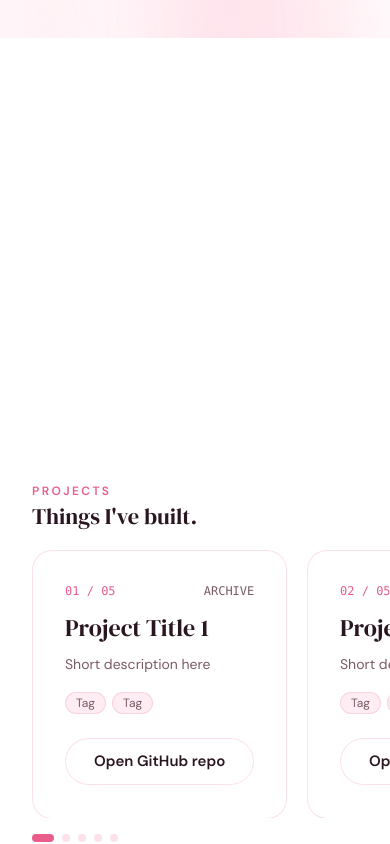
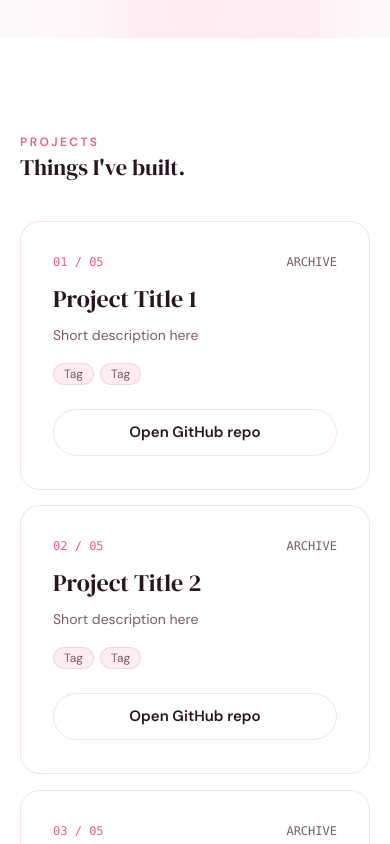
Before and after one commit to callmebirri/BirriPortfolio, a Next.js app: page / in a window 390 px wide. Shown: the part 2580-3424 px from the top of the page. Built offline with nearby package versions, Linux system fonts and the light colour scheme.

Commit message:
Rework pinned passions projects transition

```diff
--- a/app/globals.css
+++ b/app/globals.css
@@ -128,7 +128,7 @@
 }
 
 .cinematic-stage {
-  position: sticky;
+  position: relative;
   top: 0;
   width: 100%;
   height: 100svh;
@@ -255,6 +255,38 @@
   transform: translateY(-1px);
 }
 
+.projects-rail {
+  display: flex;
+  align-items: center;
+  justify-content: center;
+  padding-left: clamp(120px, 10vw, 180px);
+  padding-right: clamp(2rem, 6vw, 6rem);
+  will-change: transform, opacity;
+}
+
+.projects-group {
+  display: flex;
+  width: min(100%, 1180px);
+  flex-direction: column;
+  gap: 3rem;
+  margin: 0 auto;
+}
+
+.projects-rail .projects-viewport {
+  width: 100%;
+}
+
+.projects-rail .projects-track {
+  display: flex;
+  justify-content: center;
+  gap: 1.5rem;
+}
+
+.projects-rail .project-card {
+  width: clamp(170px, 17vw, 220px);
+  min-height: 270px;
+}
+
 .project-card {
   background: var(--surface);
   border: 1.5px solid var(--border-soft);
@@ -327,6 +359,28 @@
     display: none !important;
   }
 
+  .projects-rail {
+    align-items: stretch;
+    justify-content: flex-start;
+    padding: 6rem 1.25rem;
+  }
+
+  .projects-group {
+    width: 100%;
+    gap: 2.5rem;
+  }
+
+  .projects-rail .projects-track {
+    flex-direction: column;
+    gap: 1rem;
+  }
+
+  .projects-rail .project-card {
+    width: 100%;
+    min-height: 0;
+    border-radius: 20px;
+  }
+
   .nav-layer {
     position: sticky !important;
     top: 0;
@@ -345,6 +399,21 @@
     position: relative;
     height: auto !important;
   }
+  .projects-rail {
+    align-items: stretch;
+    justify-content: flex-start;
+    padding: 6rem 1.25rem;
+  }
+  .projects-group {
+    width: 100%;
+  }
+  .projects-rail .projects-track {
+    flex-direction: column;
+  }
+  .projects-rail .project-card {
+    width: 100%;
+    border-radius: 20px;
+  }
   .narrative-panel {
     position: relative;
     opacity: 1 !important;
--- a/components/portfolio/JourneyTimeline.tsx
+++ b/components/portfolio/JourneyTimeline.tsx
@@ -14,21 +14,30 @@ export default function JourneyTimeline() {
   const [activeIndex, setActiveIndex] = useState(0)
 
   useEffect(() => {
-    const update = () => {
-      const section = document.querySelector('.cinematic-section')
-      if (!section) return
-      const maxScroll = Math.max(section.scrollHeight - window.innerHeight, 1)
-      const progress = Math.min(1, Math.max(0, window.scrollY / maxScroll))
+    const update = (progress: number) => {
       let nextIndex = 0
       steps.forEach((step, index) => {
         if (progress >= step.progress) nextIndex = index
       })
       setActiveIndex(nextIndex)
     }
+    const onTimelineProgress = (event: Event) => {
+      update((event as CustomEvent<{ progress: number }>).detail.progress)
+    }
+    const onScrollFallback = () => {
+      const section = document.querySelector('.cinematic-section')
+      if (!section) return
+      const maxScroll = Math.max(section.scrollHeight - window.innerHeight, 1)
+      update(Math.min(1, Math.max(0, window.scrollY / maxScroll)))
+    }
 
-    update()
-    window.addEventListener('scroll', update, { passive: true })
-    return () => window.removeEventListener('scroll', update)
+    onScrollFallback()
+    window.addEventListener('portfolio:progress', onTimelineProgress)
+    window.addEventListener('scroll', onScrollFallback, { passive: true })
+    return () => {
+      window.removeEventListener('portfolio:progress', onTimelineProgress)
+      window.removeEventListener('scroll', onScrollFallback)
+    }
   }, [])
 
   return (
--- a/components/portfolio/ProjectsRail.tsx
+++ b/components/portfolio/ProjectsRail.tsx
@@ -1,27 +1,21 @@
 'use client'
 
-import { forwardRef, useEffect, useRef, useState } from 'react'
+import { forwardRef, useRef } from 'react'
 import { projects } from '@/content/projects'
 
 const ProjectsRail = forwardRef<HTMLElement>((_, ref) => {
   const announcerRef = useRef<HTMLDivElement>(null)
-  const [activeIndex, setActiveIndex] = useState(0)
-
-  useEffect(() => {
-    if (announcerRef.current) {
-      announcerRef.current.textContent = `Project ${activeIndex + 1} of ${projects.length}: ${projects[activeIndex].title}`
-    }
-  }, [activeIndex])
 
   return (
     <section
       ref={ref}
       id="projects"
-      className="copy-layer projects-rail flex flex-col justify-end"
+      className="copy-layer projects-rail"
       aria-label="Projects"
-      style={{ opacity: 0, pointerEvents: 'none', top: '38%', bottom: 0, height: 'auto', paddingBottom: '2.5rem', zIndex: 25, background: 'var(--surface)' }}
+      aria-hidden="true"
+      style={{ opacity: 0, pointerEvents: 'none', zIndex: 25, background: 'var(--surface)' }}
     >
-      <div className="mb-5 flex items-end justify-between px-8 md:px-16">
+      <div className="projects-group">
         <div>
           <p className="mb-1.5 text-xs font-semibold uppercase tracking-widest" style={{ color: 'var(--accent-color)', letterSpacing: '0.2em' }}>
             Projects
@@ -30,10 +24,9 @@ const ProjectsRail = forwardRef<HTMLElement>((_, ref) => {
             Things I&apos;ve built.
           </h2>
         </div>
-      </div>
 
-      <div className="projects-viewport overflow-hidden px-8 md:px-16" role="region" aria-label="Projects gallery">
-        <div className="projects-track flex gap-5" style={{ willChange: 'transform' }}>
+      <div className="projects-viewport" role="region" aria-label="Projects gallery">
+        <div className="projects-track" style={{ willChange: 'auto' }}>
           {projects.map((project, index) => (
             <article key={project.id} className="project-card project-placard">
               <div className="flex items-start justify-between gap-4">
@@ -56,11 +49,9 @@ const ProjectsRail = forwardRef<HTMLElement>((_, ref) => {
           ))}
         </div>
       </div>
+      </div>
 
-      <div className="mt-4 flex items-center gap-2 px-8 md:px-16" aria-hidden="true">
-        {projects.map((project, index) => <span key={project.id} className="h-2 rounded-full" style={{ width: index === activeIndex ? '22px' : '8px', background: index === activeIndex ? 'var(--accent-color)' : 'var(--border-soft)' }} />)}
-      </div>
-      <div ref={announcerRef} aria-live="polite" aria-atomic="true" className="sr-only" />
+      <div ref={announcerRef} aria-live="polite" aria-atomic="true" className="sr-only">Projects gallery</div>
     </section>
   )
 })
--- a/hooks/useScrollTimeline.ts
+++ b/hooks/useScrollTimeline.ts
@@ -34,12 +34,13 @@ export function useScrollTimeline(refs: ScrollTimelineRefs) {
       gsap.registerPlugin(ScrollTrigger)
 
       const {
-        sectionRef, heroRef, aboutRef,
+        sectionRef, stageRef, heroRef, aboutRef,
         passionsRef, projectsRef, stackSceneRef,
         contactRef, tintRef, blobFieldRef, motifLayerRef,
       } = refs
 
       const section    = sectionRef.current
+      const stage      = stageRef.current
       const hero       = heroRef.current
       const about      = aboutRef.current
       const passions   = passionsRef.current
@@ -48,7 +49,7 @@ export function useScrollTimeline(refs: ScrollTimelineRefs) {
       const contact    = contactRef.current
       const tint       = tintRef.current
 
-      if (!section || !hero) return
+      if (!section || !stage || !hero) return
 
       const isReduced = window.matchMedia('(prefers-reduced-motion: reduce)').matches
       const isMobile  = window.matchMedia('(max-width: 768px)').matches
@@ -109,8 +110,8 @@ export function useScrollTimeline(refs: ScrollTimelineRefs) {
         lenis.destroy()
       })
 
-      const SCROLL_LENGTH = Math.max(window.innerHeight * 5, 3800)
-      section.style.height = `${SCROLL_LENGTH + window.innerHeight}px`
+      const SCROLL_LENGTH = window.innerHeight * 2.5
+      section.style.height = `${window.innerHeight}px`
 
       gsap.set(hero, { autoAlpha: 1, y: 0, pointerEvents: 'auto' })
       gsap.set([about, passions, contact].filter(Boolean), {
@@ -161,28 +162,31 @@ export function useScrollTimeline(refs: ScrollTimelineRefs) {
 
       if (passions) {
         tl.fromTo(passions,
-          { autoAlpha: 0, y: 28 },
+          { autoAlpha: 0, y: 24 },
           {
-            autoAlpha: 1, y: 0, ease: 'power2.out', duration: 8,
-            onStart()           { passions.style.pointerEvents = 'auto' },
-            onReverseComplete() { passions.style.pointerEvents = 'none' },
+            autoAlpha: 1, y: 0, ease: 'power2.out', duration: 12,
+            onStart() { passions.style.pointerEvents = 'auto'; passions.setAttribute('aria-hidden', 'false') },
+            onReverseComplete() { passions.style.pointerEvents = 'none'; passions.setAttribute('aria-hidden', 'true') },
           },
-          48,
+          44,
         )
         tl.to(passions, {
-          autoAlpha: 0, y: -22, ease: 'power2.in', duration: 6,
-          onStart()           { passions.style.pointerEvents = 'none' },
-          onReverseComplete() { passions.style.pointerEvents = 'auto' },
-        }, 69)
+          autoAlpha: 0, y: -24, ease: 'power2.in', duration: 14,
+          onStart() { passions.style.pointerEvents = 'none'; passions.setAttribute('aria-hidden', 'true') },
+          onReverseComplete() { passions.style.pointerEvents = 'auto'; passions.setAttribute('aria-hidden', 'false') },
+        }, 62)
       }
 
       if (projects) {
         tl.fromTo(projects,
-          { autoAlpha: 0, y: 28 },
-          { autoAlpha: 1, y: 0, ease: 'power2.out', duration: 6, onStart() { projects.style.pointerEvents = 'auto' }, onReverseComplete() { projects.style.pointerEvents = 'none' } },
-          69,
+          { autoAlpha: 0, y: 24 },
+          {
+            autoAlpha: 1, y: 0, ease: 'power2.out', duration: 14,
+            onStart() { projects.style.pointerEvents = 'auto'; projects.setAttribute('aria-hidden', 'false') },
+            onReverseComplete() { projects.style.pointerEvents = 'none'; projects.setAttribute('aria-hidden', 'true') },
+          },
+          62,
         )
-        tl.to(projects, { autoAlpha: 0, y: -22, ease: 'power2.in', duration: 5, onStart() { projects.style.pointerEvents = 'none' }, onReverseComplete() { projects.style.pointerEvents = 'auto' } }, 75)
       }
 
       if (contact) {
@@ -200,34 +204,20 @@ export function useScrollTimeline(refs: ScrollTimelineRefs) {
       tl.set({}, {}, 100)
 
       const st = ScrollTrigger.create({
-        trigger    : section,
-        start      : 'top top',
-        end        : `+=${SCROLL_LENGTH}`,
-        scrub      : true,
-        animation  : tl,
+        trigger: stage,
+        start: 'top top',
+        end: `+=${SCROLL_LENGTH}`,
+        pin: true,
+        pinSpacing: true,
+        scrub: 0.8,
+        animation: tl,
+        invalidateOnRefresh: true,
+        onUpdate: (self) => {
+          window.dispatchEvent(new CustomEvent('portfolio:progress', { detail: { progress: self.progress } }))
+        },
       })
 
-      const projectsMM = gsap.matchMedia()
-      if (projects) {
-        projectsMM.add({ desktop: '(min-width: 769px)', mobile: '(max-width: 768px)', reduced: '(prefers-reduced-motion: reduce)' }, (context) => {
-          const { desktop, reduced } = context.conditions as { desktop: boolean; reduced: boolean }
-          if (!desktop || reduced) return () => undefined
-          const track = projects.querySelector<HTMLElement>('.projects-track')
-          if (!track) return () => undefined
-          const distance = () => Math.max(0, track.scrollWidth - projects.clientWidth + 32)
-          const railTrigger = ScrollTrigger.create({
-            trigger: projects,
-            start: 'top top',
-            end: () => `+=${distance()}`,
-            pin: true,
-            scrub: 0.8,
-            invalidateOnRefresh: true,
-            animation: gsap.to(track, { x: () => -distance(), ease: 'none', paused: true }),
-            onToggle: (self) => { projects.dataset.pinned = String(self.isActive) },
-          })
-          return () => railTrigger.kill()
-        })
-      }
+      window.dispatchEvent(new CustomEvent('portfolio:progress', { detail: { progress: 0 } }))
 
       const refreshAfterAssets = () => ScrollTrigger.refresh()
       if (document.fonts?.ready) document.fonts.ready.then(refreshAfterAssets)
@@ -280,7 +270,6 @@ export function useScrollTimeline(refs: ScrollTimelineRefs) {
 
       cleanupFns.push(() => {
         window.removeEventListener('load', refreshAfterAssets)
-        projectsMM.revert()
         st.kill()
         tl.kill()
         ScrollTrigger.getAll().forEach((t) => t.kill())
```
